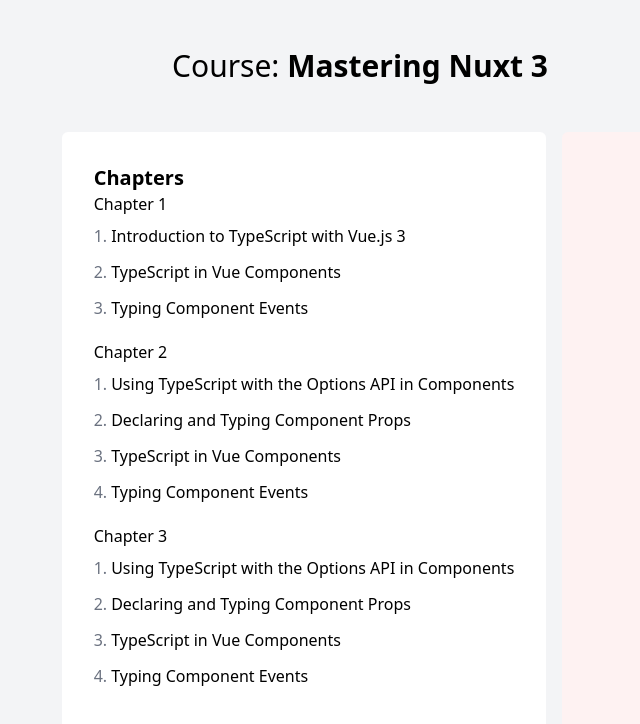
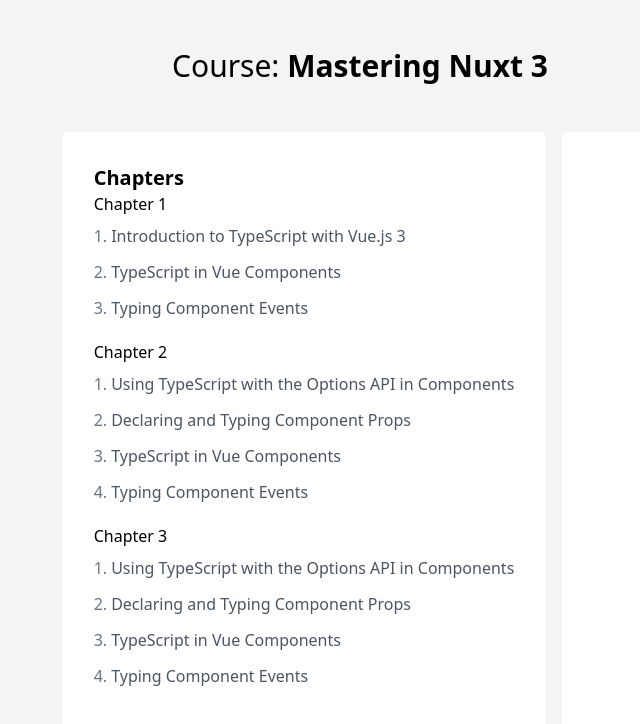
Before and after one commit to Sitthata/codeventure-nuxt-intern-project, a Nuxt app: page /course in a window 1280 px wide. Shown: the top 724 px of the page, without its empty margins (280-920 px from the left). Built offline with nearby package versions, Linux system fonts and the light colour scheme.

Commit message:
refactor: update videoId type to number, enhance course data structure, and improve lesson navigation

```diff
--- a/components/VideoPlayer.vue
+++ b/components/VideoPlayer.vue
@@ -12,7 +12,7 @@
 
 <script setup lang="ts">
 const props = defineProps<{
-  videoId: string;
+  videoId: number;
 }>();
 </script>
 
--- a/composables/useCourse.ts
+++ b/composables/useCourse.ts
@@ -1,5 +1,14 @@
 import courseData from "./courseData";
 
 export const useCourse = () => {
-  return courseData;
+  return {
+    ...courseData,
+    chapters: courseData.chapters.map((chapter) => ({
+      ...chapter,
+      lessons: chapter.lessons.map((lesson) => ({
+        ...lesson,
+        path: `/course/chapter/${chapter.slug}/lesson/${lesson.slug}`,
+      })),
+    })),
+  };
 };
--- a/pages/course.vue
+++ b/pages/course.vue
@@ -26,14 +26,18 @@
             v-for="(lesson, index) in chapter.lessons"
             :key="lesson.slug"
             class="flex flex-row space-x-1 prose-sm font-normal py-1 px-4 -mx-4"
-            :to="`/course/chapter/${chapter.slug}/lesson/${lesson.slug}`"
+            :to="lesson.path"
+            :class="{
+              'text-blue-500': lesson.path === $route.fullPath,
+              'text-gray-600': lesson.path !== $route.fullPath
+            }"
           >
             <span class="text-gray-500">{{ index + 1 }}.</span>
             <span class="link link-hover">{{ lesson.title }}</span>
           </NuxtLink>
         </div>
       </div>
-      <div class="prose p-12 bg-red-50 rounded-md max-w-[75ch]">
+      <div class="prose p-12 bg-white rounded-md max-w-[75ch]">
         <NuxtPage />
       </div>
     </div>
@@ -43,3 +47,6 @@
 <script setup lang="ts">
 const { chapters } = useCourse();
 </script>
+
+<style scoped>
+</style>
--- a/pages/course/chapter/[chapterSlug]/lesson/[lessonSlug].vue
+++ b/pages/course/chapter/[chapterSlug]/lesson/[lessonSlug].vue
@@ -5,20 +5,20 @@
     </p>
     <h2 class="my-0 text-xl font-bold">{{ lesson.title }}</h2>
     <div class="flex space-x-4 mt-2 mb-8">
-      <a
+      <NuxtLink
         v-if="lesson.sourceUrl"
-        class="font-normal text-md text-gray-500"
+        class="link link-hover font-normal text-md text-gray-500"
         :href="lesson.sourceUrl"
       >
         Download Source Code
-      </a>
-      <a
+      </NuxtLink>
+      <NuxtLink
         v-if="lesson.downloadUrl"
-        class="font-normal text-md text-gray-500"
+        class="link link-hover font-normal text-md text-gray-500"
         :href="lesson.downloadUrl"
       >
         Download Video
-      </a>
+      </NuxtLink>
     </div>
     <VideoPlayer v-if="lesson.videoId" :videoId="lesson.videoId" />
     <p>{{ lesson.text }}</p>
```
